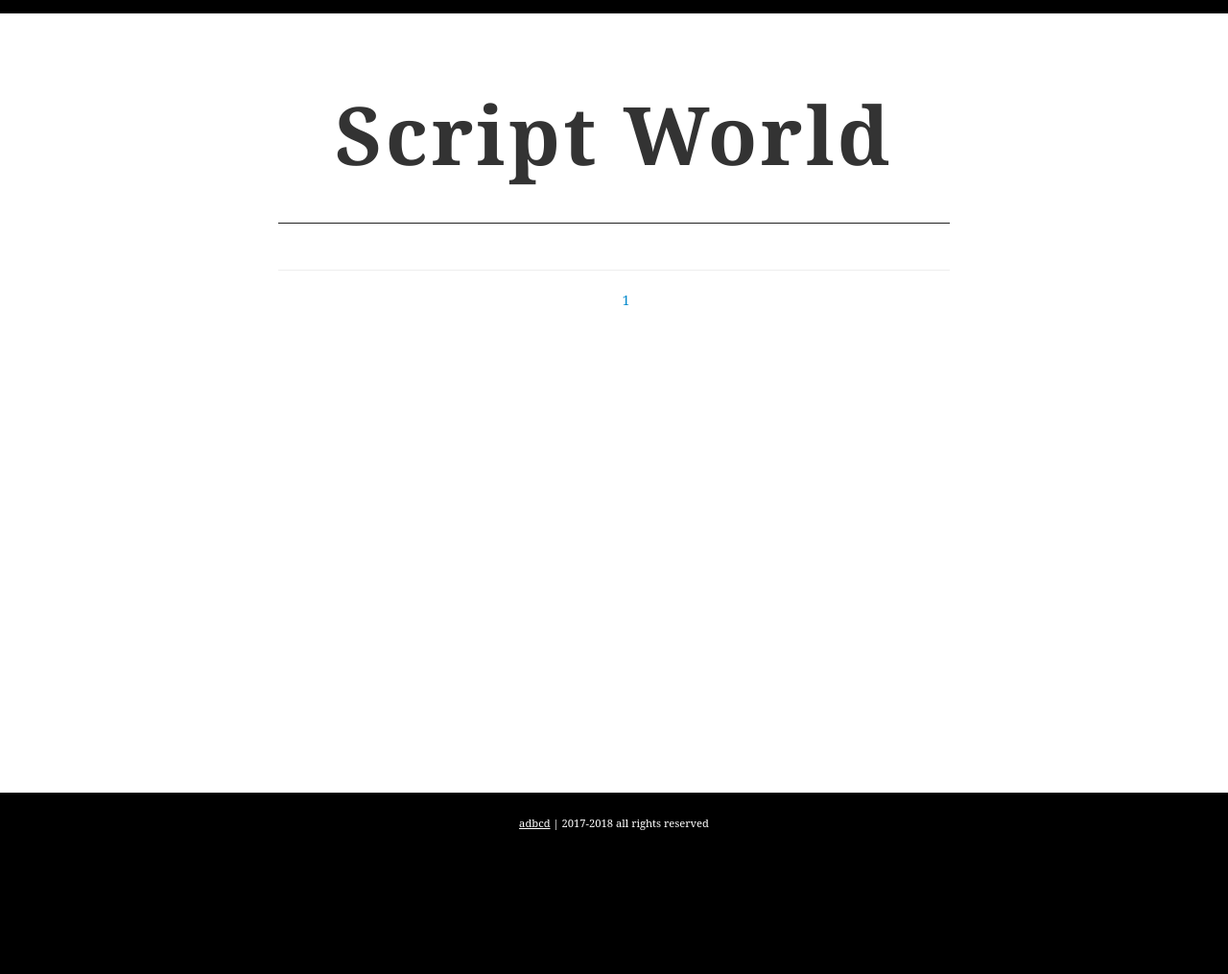
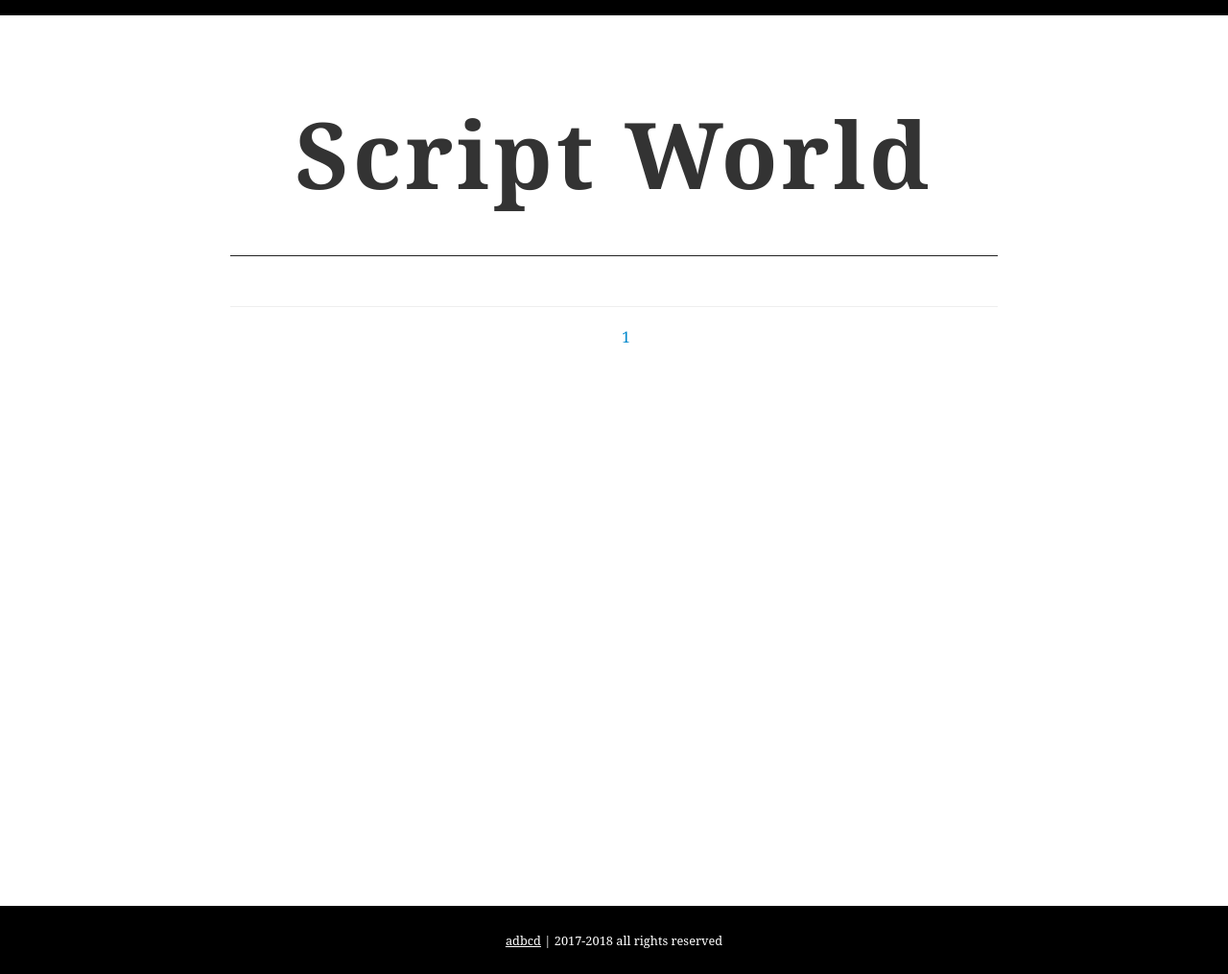
Before and after one commit to Vijayanpp/Scriptworlds, a Jekyll site: the page built from index.html, in a window 1280 px wide. Shown: the whole page at 96% size. Built offline with Jekyll 4.4.1, drawn with Linux system fonts in a browser that asks for light colours; some web fonts are replaced; before the commit the page ends 900 px from its top, so only the background shows below that.

```diff
--- a/_layouts/default.html
+++ b/_layouts/default.html
@@ -37,6 +37,10 @@
         	border-radius:5px;
         	border:1px solid rgba(0,0,0,0.15);
         }
+        body
+        {
+        	font-size:16px!important;
+        }
 
 		</style>
 	</head>
```
